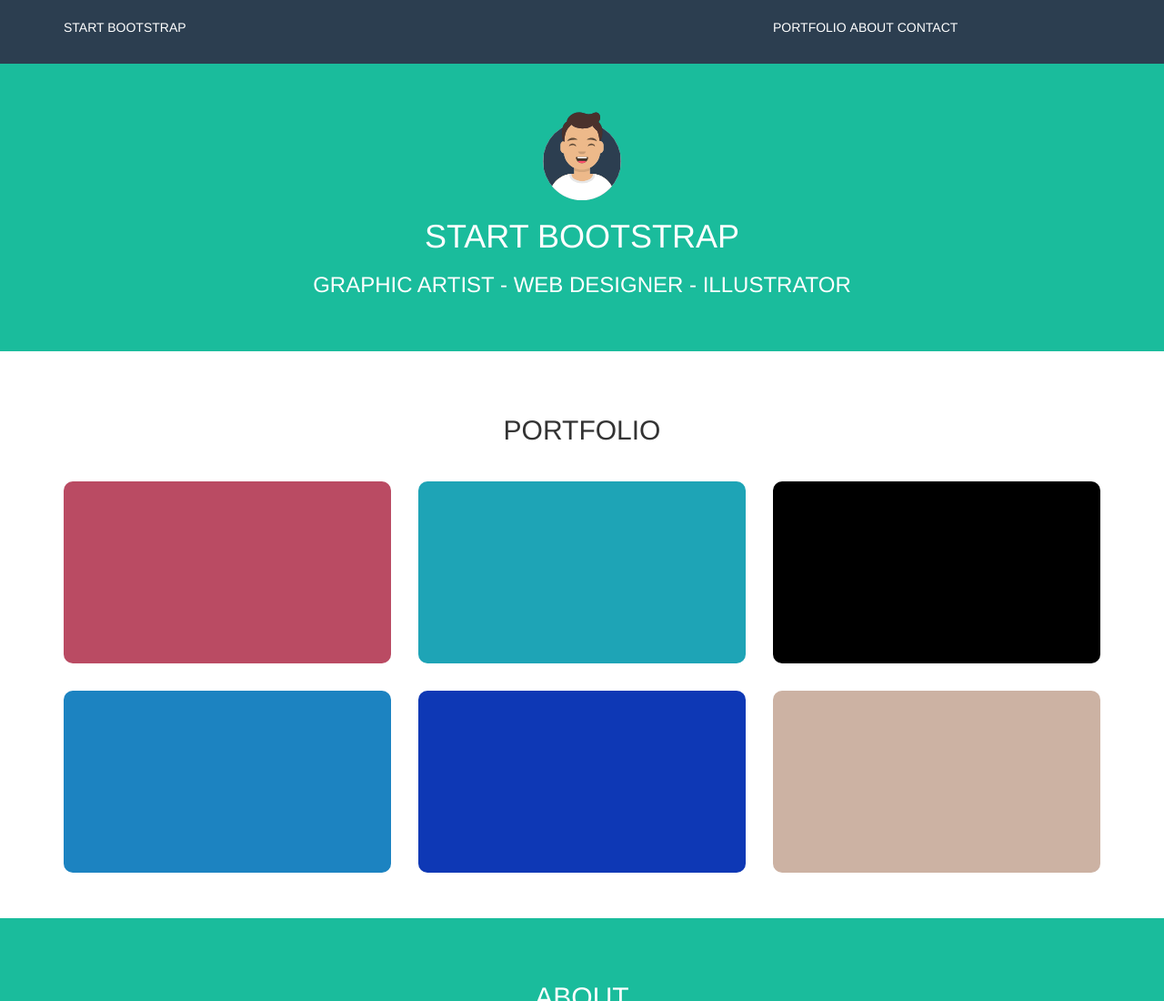
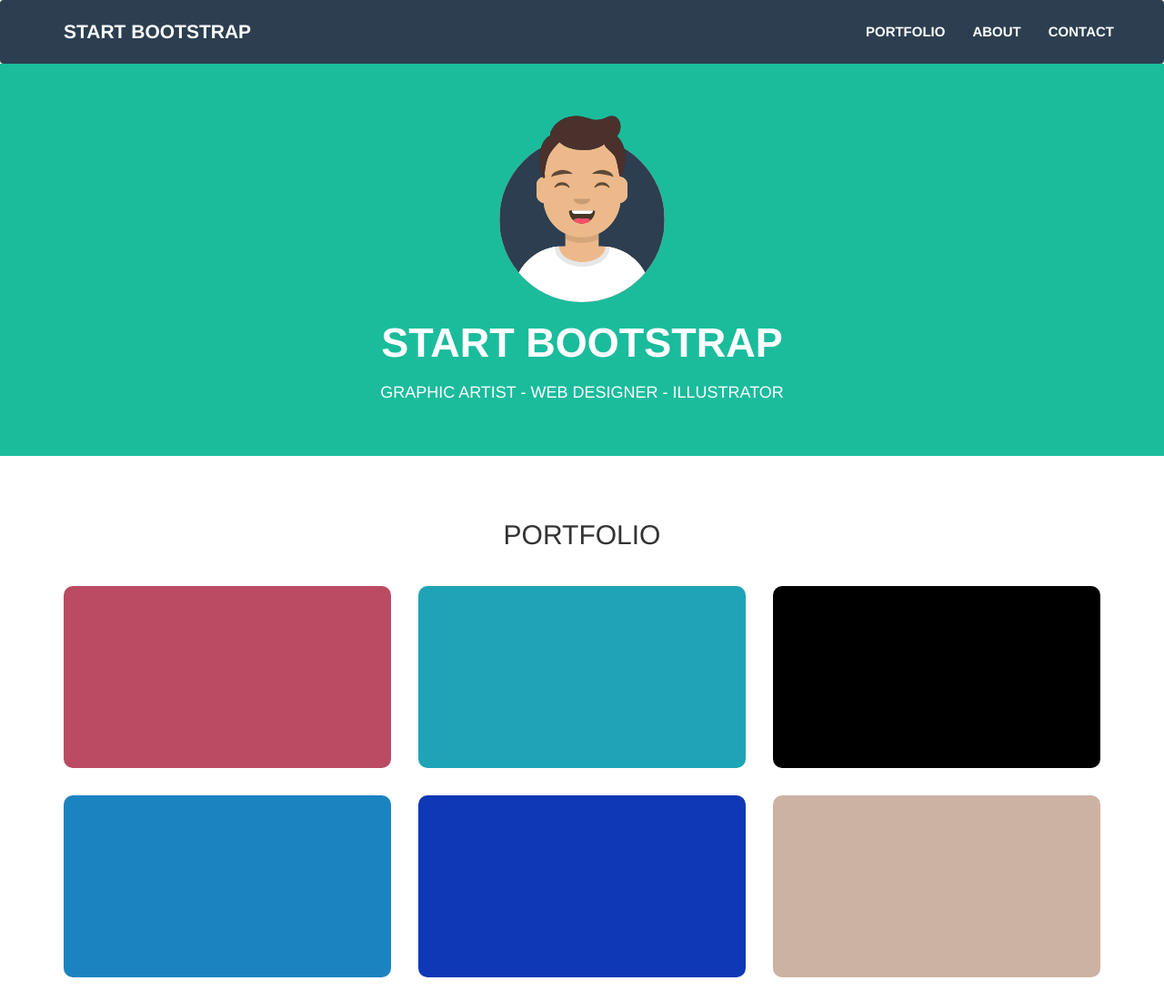
Before and after one commit to SalvatoreB98/html-css-bootstrap-freelancer, a plain HTML site: page index.html in a window 1280 px wide. Shown: the top 1100 px of the page at 91% size. Drawn offline with nearby package versions, Linux system fonts and the light colour scheme.

Commit message:
Update navbar

```diff
--- a/index.html
+++ b/index.html
@@ -4,19 +4,18 @@
     <meta charset="UTF-8">
     <meta http-equiv="X-UA-Compatible" content="IE=edge">
     <meta name="viewport" content="width=device-width, initial-scale=1.0">
+    <link rel="stylesheet" href="https://maxcdn.bootstrapcdn.com/bootstrap/3.3.7/css/bootstrap.min.css" integrity="sha384-BVYiiSIFeK1dGmJRAkycuHAHRg32OmUcww7on3RYdg4Va+PmSTsz/K68vbdEjh4u" crossorigin="anonymous">
     <link rel="stylesheet" href="style.css">
-    <link rel="stylesheet" href="https://maxcdn.bootstrapcdn.com/bootstrap/3.3.7/css/bootstrap.min.css" integrity="sha384-BVYiiSIFeK1dGmJRAkycuHAHRg32OmUcww7on3RYdg4Va+PmSTsz/K68vbdEjh4u" crossorigin="anonymous">
     <title>Freelancer</title>
 </head>
 <body>
-    <nav>
+    <nav class="navbar navbar-default ms-nav-style">
         <div class="container">
-            <div class="row">
-                <div class="col-xs-8">
-                    START BOOTSTRAP
+            <div class="navbar-header">
+                <a class="navbar-brand brand-style" href="#">START BOOTSTRAP</a>
             </div>
-                <div class="col-xs-4 hidden-xs ">
-                    <ul class="menu-container">
+            <div class="navbar-right">
+                <ul class="nav navbar-nav navbar-right menu-container hidden-xs">
                     <li> <a> PORTFOLIO </a> </li>
                     <li> <a> ABOUT </a> </li>
                     <li> <a> CONTACT </a> </li>
@@ -26,10 +25,11 @@
                 <a href="#">&#9776;</a>
             </div>
         </div>
-        </div>
     </nav>
     <section class="hero">
-        <img src="img/avatar.svg" width="100px" height="100px" alt="Hero IMG">
+        <div class="hero-img-container">
+            <img src="img/avatar.svg" class=" img-responsive center-block" alt="Hero IMG">
+        </div>
         <h1>   START BOOTSTRAP </h1>
         <h3>    GRAPHIC ARTIST - WEB DESIGNER - ILLUSTRATOR</h2>
     </section>
--- a/style.css
+++ b/style.css
@@ -1,21 +1,31 @@
-    nav{
+   /* NAVBAR */
+   .ms-nav-style{
+        padding: 10px 0px;
         background-color: #2c3e50;
         color: white;
-        padding-top: 20px;
-        padding-bottom: 20px;
+        margin-bottom: 0;
+        border: none;
+    }
+    .navbar-default .navbar-brand {
+        font-size: 21px;
+        color: white;
+        font-weight: 600;
     }
    .menu-container{
-        padding: 0;
+        float: right;
     }
-    li{
+    .navbar-default .navbar-nav>li>a {
+        font-size: 15px;
+        font-weight: 600;
+        color: white;
+    }
+    .nav>li {
         display: inline-block;
-    }
-    li a{
-        color: white;
     }
     .menu-icon a{
         color: white;
     }
+    /* SECTION HERO */
     section{
         padding-top: 50px;
         padding-bottom: 50px;
@@ -25,11 +35,13 @@
         background-color: #1abc9c;
         color: white;
     }
+    .hero-img-container{
+        width:200px;
+        margin: auto;
+    }
+    /* PORTFOLIO */
     .portfolio{
         text-align: center;
-    }
-    .portfolio [class*="col-"]{
-
     }
     .card{
         border-radius: 10px;
@@ -82,6 +94,22 @@
     }
     .menu-icon{
         position: absolute;
+        top: 25px;
         right:  10%;
         font-size: 20px;
     }
+    h1{
+        font-size: 45px;
+        font-weight: 700;
+    }
+    h3{
+        font-size: 18px;
+        font-weight: 500;
+    }
+    /* MEDIA QUERY MOBILE RESPONSIVENESS   */
+    @media screen and (max-width:500px) {
+        h1{
+            font-size: 30px;
+            font-weight: 700;
+        }
+    }
```
Lines whose indentation alone changed are shown as unchanged.
